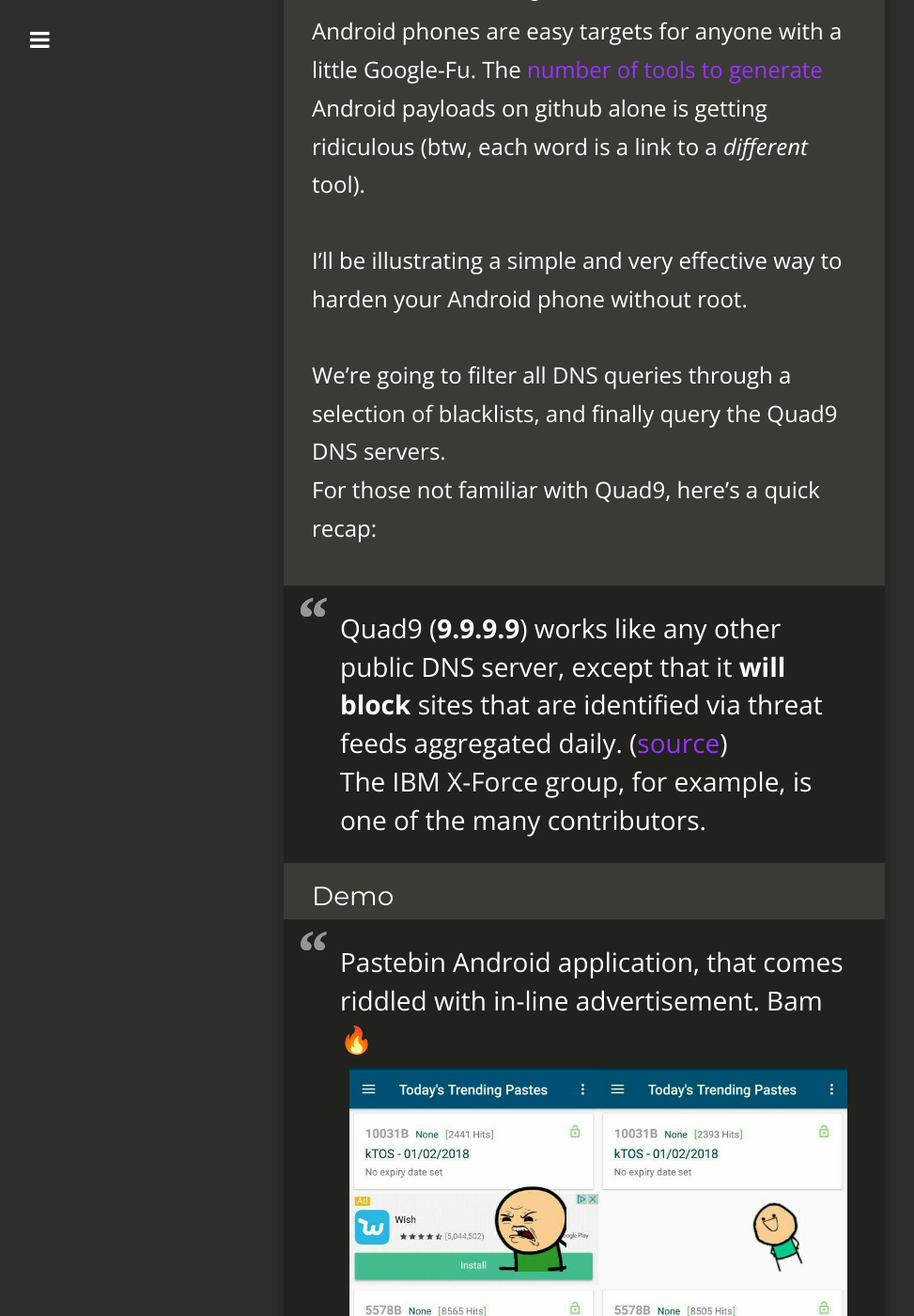
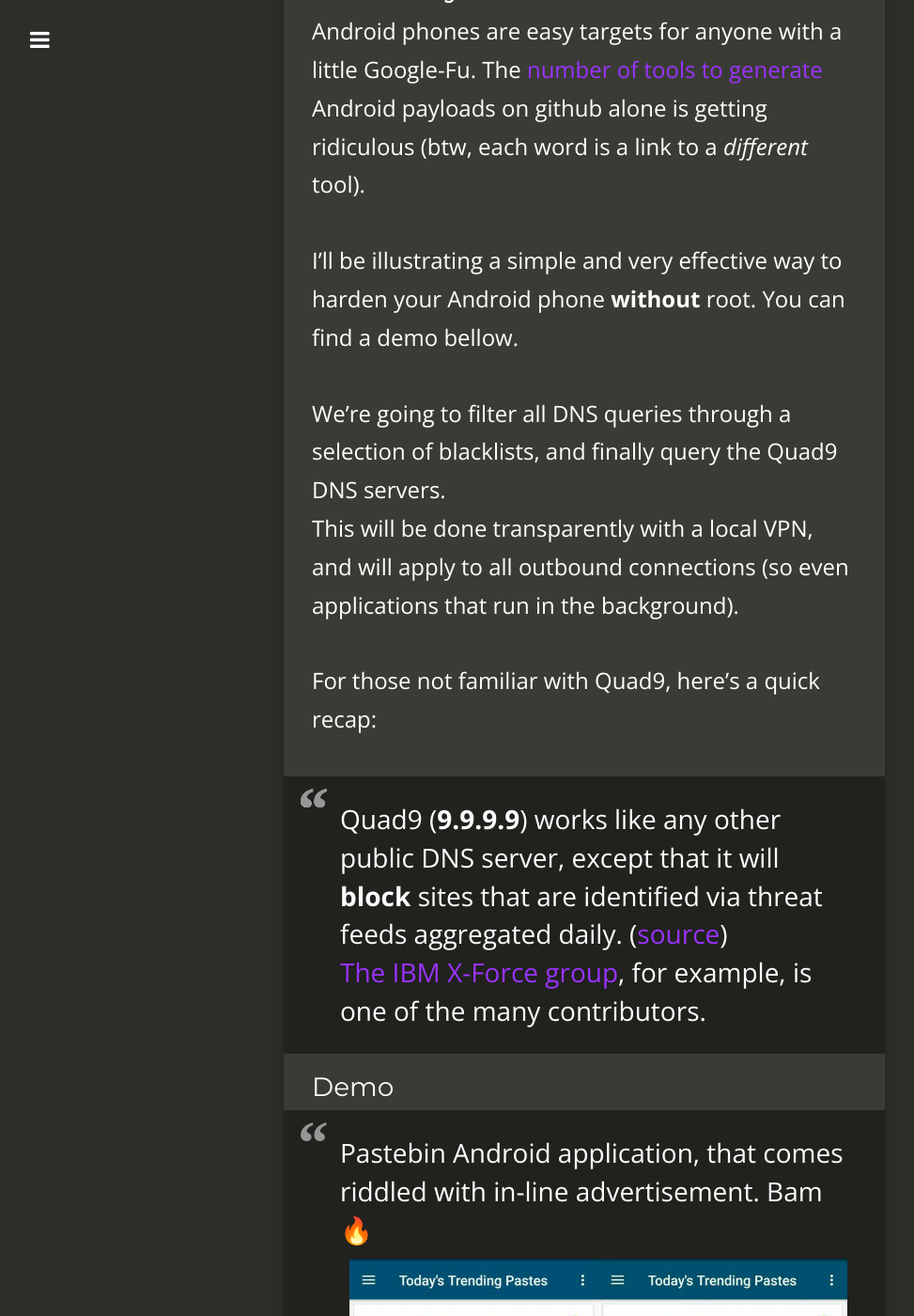
Before and after one commit to khast3x/khast3x.github.io, a Jekyll site: the page built from _posts/2018-02-05-Android-Quad9.md, in a window 1280 px wide and 1400 px high, scrolled down 546 px. Shown: the whole window at 94% size, without its empty margins (18-991 px from the left). Built offline with Jekyll 4.4.1, drawn with Linux system fonts in a browser that asks for light colours; nearby versions of some CDN libraries; emoji names are drawn with the system emoji font; some of the changed text lies outside the part shown.

Commit message:
after local fixes

````diff
--- a/_posts/2018-02-05-Android-Quad9.md
+++ b/_posts/2018-02-05-Android-Quad9.md
@@ -8,55 +8,56 @@
   - android
   - DNS
   - defense
-toc: true
+  - malware
 ---
 
-## Vanilla Android hardening: DNS66 and Quad9
+## Hardening vanilla Android the DNS way
 
 Android phones are easy targets for anyone with a little Google-Fu. The [number](https://github.com/AaronVigal/Metasploit-Android) [of](https://github.com/giovannicolonna/msfvenom-backdoor-android) [tools](https://github.com/AhMyth/AhMyth-Android-RAT) [to](https://github.com/Screetsec/TheFatRat) [generate](https://github.com/DoctorsHacking/Argus-RAT) Android payloads on github alone is getting ridiculous (btw, each word is a link to a *different* tool).
 
-I'll be illustrating a simple and very effective way to harden your Android phone without root.
+I'll be illustrating a simple and very effective way to harden your Android phone **without** root. You can find a demo bellow.
 
 We're going to filter all DNS queries through a selection of blacklists, and finally query the Quad9 DNS servers.
+This will be done transparently with a local VPN, and will apply to all outbound connections (so even applications that run in the background).
+
 For those not familiar with Quad9, here's a quick recap:
-> Quad9 (**9.9.9.9**) works like any other public DNS server, except that it **will block** sites that are identified via threat feeds aggregated daily.  ([source](https://arstechnica.com/information-technology/2017/11/new-quad9-dns-service-blocks-malicious-domains-for-everyone/))
-> The IBM X-Force group, for example, is one of the many contributors.
+> Quad9 (**9.9.9.9**) works like any other public DNS server, except that it will **block** sites that are identified via threat feeds aggregated daily.  ([source](https://arstechnica.com/information-technology/2017/11/new-quad9-dns-service-blocks-malicious-domains-for-everyone/))
+> [The IBM X-Force group](https://www.ibm.com/security/xforce), for example, is one of the many contributors.
 
 ### Demo
 
-> Pastebin Android application, that comes riddled with in-line advertisement. Bam :fire: ![pastebin](https://github.com/khast3x/khast3x.github.io/blob/master/assets/demo/pastebin_all.jpg?raw=true)
+> Pastebin Android application, that comes riddled with in-line advertisement. Bam 🔥 ![pastebin](https://github.com/khast3x/khast3x.github.io/blob/master/assets/demo/pastebin_all.jpg?raw=true)
 
 ------
 
-> [The Pirate bay](thepiratebay.org) unlocked from ISP, while also blocking your typical warez page adverts with redirects and drive-by downloads. Neat :fire: :fire: ![tpb](https://github.com/khast3x/khast3x.github.io/blob/master/assets/demo/tpb_all.jpg?raw=true)
+> [The Pirate bay](thepiratebay.org) unlocked from ISP, while also blocking your typical pirate page adverts with redirects and drive-by downloads. Neat 🔥 🔥 ![tpb](https://github.com/khast3x/khast3x.github.io/blob/master/assets/demo/tpb_all.jpg?raw=true)
 
 
 
 ### Installing the F-Droid Store & DNS66
 
-*This will require allowing third-party apps (non Google Play applications), which can also be considered as a threat.*
+*This will require allowing third-party apps (non Google Play applications)*
 
 > The [DNS66](https://f-droid.org/en/packages/org.jak_linux.dns66/) app presentation page contains all the links if you want to skip the steps.
 
 1. Steps for the F-Droid Store
-  1. Allow `Unknown sources` from device settings
-  	1. Go to Settings > Security > "Device Administration" section
-  	1. Swipe to `Allow`
-  1. Install F-Droid
-  	1. [Click here](https://f-droid.org/FDroid.apk) to download the APK
-  	1. Install the APK by opening the file
-  	1. Open the F-Droid store
-  	1. **Give it a minute so it refreshes the repositories**
+    1. Allow `Unknown sources` from device settings
+      	1. Go to Settings > Security > "Device Administration" section
+      	2. Swipe to `Allow`
+    1. Install F-Droid
+      	1. [Click here](https://f-droid.org/FDroid.apk) to download the APK
+      	2. Install the APK by opening the file
+      	3. Open the F-Droid store
+      	4. ⚠️ Give it a minute so it refreshes the repositories
 1. Install DNS66
 	1. Wait for F-Droid to update
 	1. Search for `DNS66` and install
 
 ### Harden device with DNS66 & Quad9
 
-Once inside the application, *hit the refresh button*.
- <i class="fa fa-sync"></i>
+Once inside the application, *hit the refresh button* ⏳.
+
 This will update all blacklists that come out of the box, mixing advertisement and malicious hosts.
-
 
 Switch to the "DNS" tab and add quad9 ```9.9.9.9``` as your desired DNS server.
 Save and select it.
@@ -65,10 +66,18 @@
 ![quad9](https://github.com/khast3x/khast3x.github.io/blob/master/assets/demo/quad9_all.jpg?raw=true)
 
 
->You're done! :clap:
+>You're done! 👏
 
 -----
-### Details
+### Notes
+
+* You can choose to *Resume on system start-up*. Since it does not create a remote connection (the VPN is local), the battery consumption is minimal. I'd recommend it.
+* Same with *Watch connection*, has made it even more transparent in my usage.
+* *IPV6 Support* depends on your configuration. Turn it off if your phone seems to be disconnected.
+* Sometimes, when switching between Wifi and Data, the connection can seem slower or even hanging. If thats the case, simply taping the DNS66 infobar so it can refresh solves the issue.
+
+-----
+### Technical details
 
 This is security by applying a DNS in-depth defense mechanism. It will block requests made from your phone to advertisement servers, but also the most recent malware campaign indicators provided by some big players, as well as multiple research communities.
 This works for vanilla Android too, as it does not require root permissions.
````
Also changed, not shown: 1 other file.
